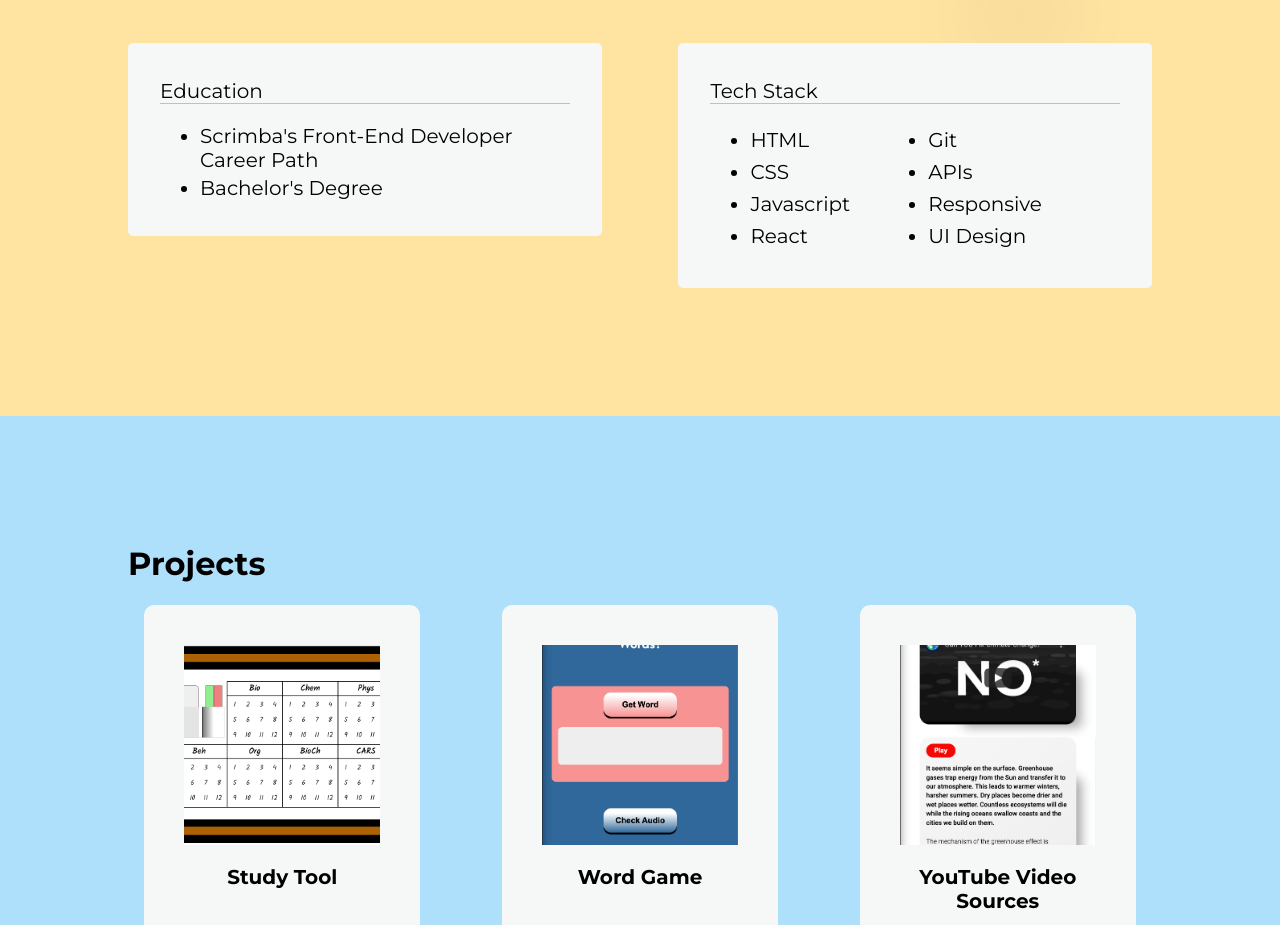
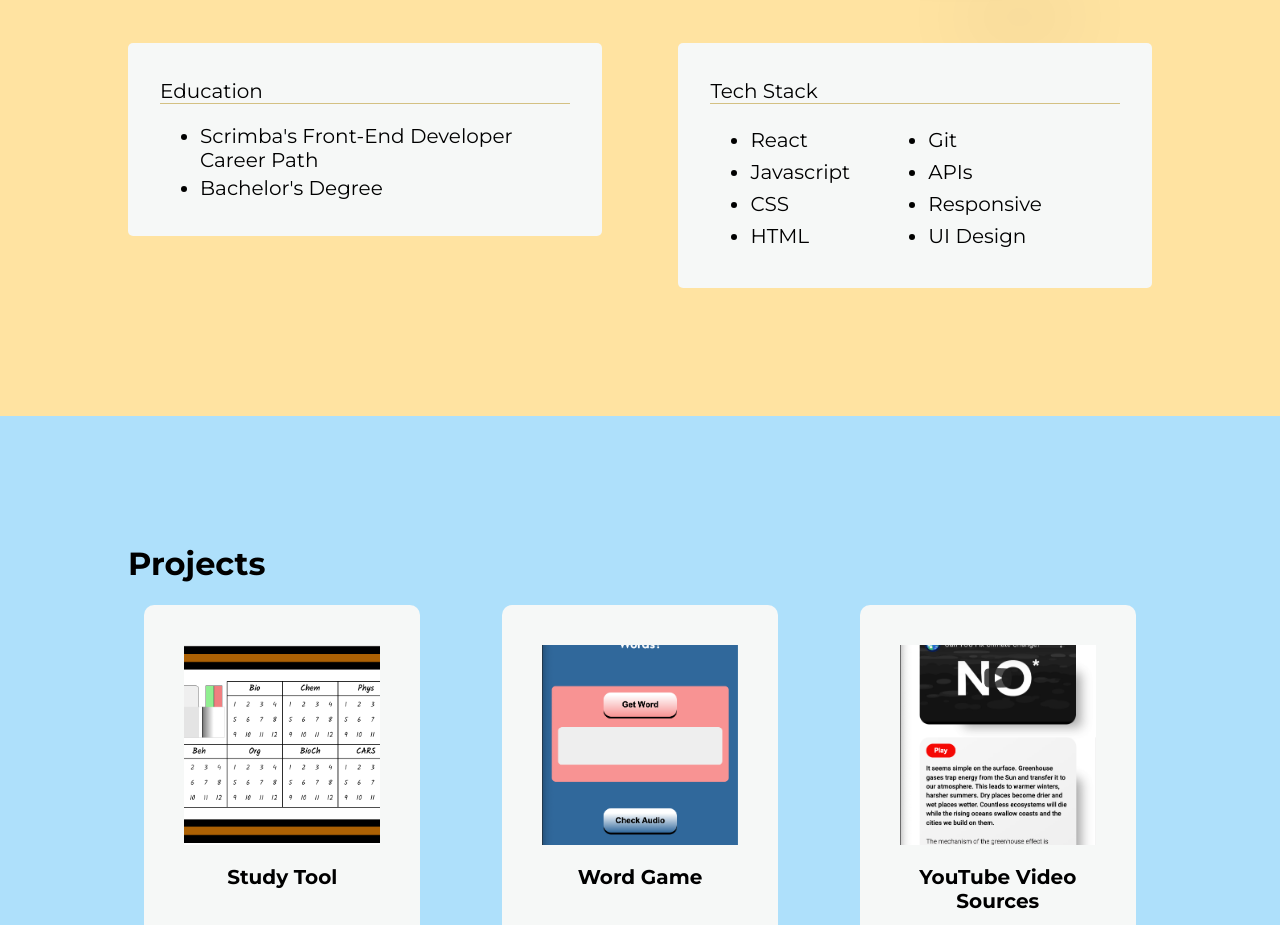
Before and after one commit to adriansseur/portfolio, a React (Create React App) app: page / in a window 1280 px wide. Shown: the part 1260-2185 px from the top of the page. Built offline with nearby package versions, Linux system fonts and the light colour scheme.

Commit message:
updated resume and minor tech stack refactor

```diff
--- a/src/components/About.js
+++ b/src/components/About.js
@@ -27,10 +27,10 @@ export default function About() {
                     <div className="tech-stack">
                         <p>Tech Stack</p>
                         <ul className="tech-stack-grid">
+                            <li>React</li>
+                            <li>Javascript</li>
+                            <li>CSS</li>
                             <li>HTML</li>
-                            <li>CSS</li>
-                            <li>Javascript</li>
-                            <li>React</li>
                             <li>Git</li>
                             <li>APIs</li>
                             <li>Responsive</li>
```
Also changed, not shown: 1 other file (tests, documents, lock files or other folders).
